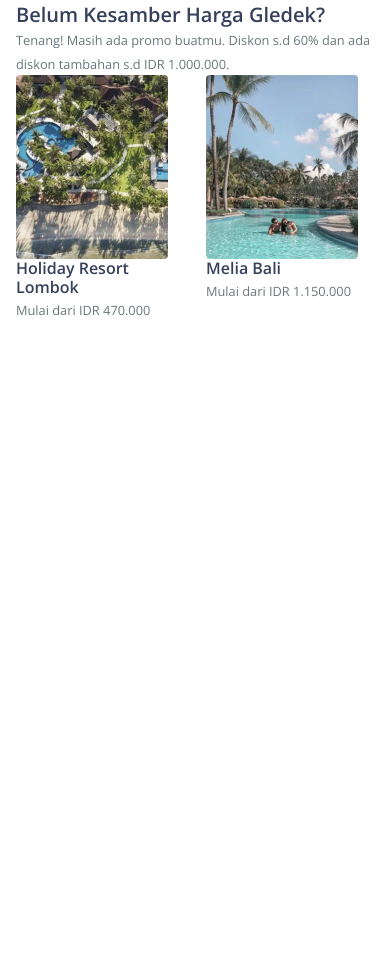
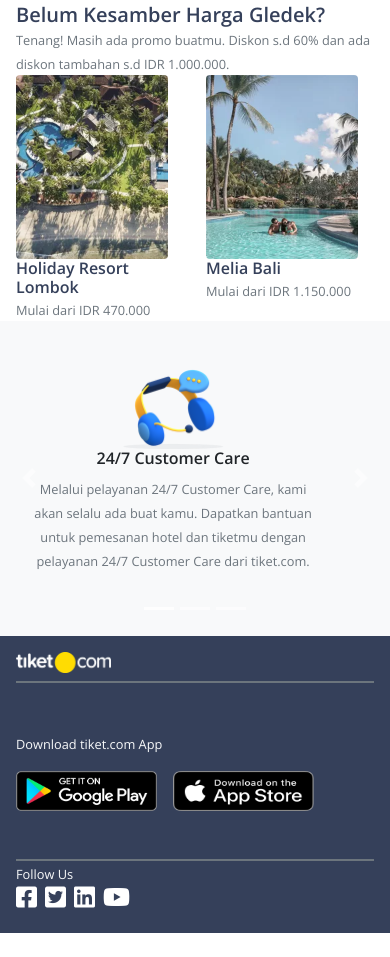
Before and after one commit to BabyCode10/bootstrap-layout, a plain HTML site: page index.html in a window 390 px wide. Shown: the part 879-1836 px from the top of the page. Before the commit the page ends 1200 px from the top, so only its background shows below. Drawn offline with nearby package versions, Linux system fonts and the light colour scheme.

Commit message:
add footer mobile

```diff
--- a/css/style.css
+++ b/css/style.css
@@ -238,7 +238,7 @@
     font-size: 10px;
   }
 
-  .jumbotron-mobile {
+  #jumbotron-mobile {
     background-color: rgb(0, 100, 210);
   }
 
--- a/index.html
+++ b/index.html
@@ -574,7 +574,7 @@
         <!-- //navbar top -->
 
         <!-- navbar button -->
-        <div class="navbar-mobile-buttom d-flex justify-content-between border-top fixed-bottom pl-2 pr-2 bg-white">
+        <div class="navbar-mobile-buttom d-flex justify-content-between border-top fixed-bottom pl-3 pr-3 bg-white">
             <div class="navbar-mobile-buttom-items d-flex flex-column">
                 <button type="button" class="btn btn-light p-0"><i class="fas fa-home"></i></button>
                 <span class="text-center">Home</span>
@@ -595,7 +595,7 @@
         <!-- //navbar button -->
 
         <!-- jumbotron carausel -->
-        <div class="jumbotron-mobile jumbotron-fluid">
+        <div class="jumbotron-mobile jumbotron-fluid" id="jumbotron-mobile">
             <div id="carouselExampleIndicators2" class="carousel slide" data-ride="carousel">
                 <ol class="carousel-indicators">
                     <li data-target="#carouselExampleIndicators2" data-slide-to="0" class="active"></li>
@@ -714,6 +714,66 @@
         </div>
         <!-- //harga mobile -->
 
+        <!-- jumbotron carausel 2 -->
+        <div class="jumbotron-mobile jumbotron-fluid bg-light">
+            <div id="carouselExampleIndicators3" class="carousel slide" data-ride="carousel" >
+                <ol class="carousel-indicators">
+                    <li data-target="#carouselExampleIndicators3" data-slide-to="0" class="active"></li>
+                    <li data-target="#carouselExampleIndicators3" data-slide-to="1"></li>
+                    <li data-target="#carouselExampleIndicators3" data-slide-to="2"></li>
+                </ol>
+                <div class="carousel-inner">
+                    <div class="carousel-item p-5 active">
+                        <img src="img/customer-service.webp" alt="..." class="d-block mx-auto" width="100" height="80">
+                        <p class="h6 font-weight-bold text-center">24/7 Customer Care</p>
+                        <p class="text-muted text-center"> <small>Melalui pelayanan 24/7 Customer Care, kami akan selalu ada buat kamu. Dapatkan bantuan untuk
+                            pemesanan hotel dan tiketmu dengan pelayanan 24/7 Customer Care dari tiket.com.</small></p>
+                    </div>
+                    <div class="carousel-item p-5">
+                        <img src="img/easy-ticket.webp" alt="..." class="d-block mx-auto" width="100" height="80">
+
+                        <p class="h6 font-weight-bold text-center">Mudahnya Pesan Tiket dan Hotel</p>
+                        <p class="text-muted text-center"><small>Pesan tiket sekaligus hotel dengan mudah dan cepat. Tidak perlu risau, hanya dengan satu
+                            sentuhan jari, tiket dan hotel yang kamu butuhkan bisa didapatkan dengan mudah.</small></p>
+
+                    </div>
+                    <div class="carousel-item p-5">
+                        <img src="img/elite-rewards.webp" alt="..." class="d-block mx-auto" width="100" height="80">
+
+                        <p class="h6 font-weight-bold text-center">Benefit tiket Elite Rewards</p>
+                        <p class="text-muted text-center"><small>Dapatkan benefit tiket Elite Rewards berupa tiket Points yang bisa kamu tukarkan dengan
+                            diskon. Juga berbagai benefit eksklusif sesuai produk yang kamu beli!</small></p>
+                    </div>
+                </div>
+                <a class="carousel-control-prev" href="#carouselExampleIndicators3" role="button" data-slide="prev">
+                    <span class="carousel-control-prev-icon" aria-hidden="true"></span>
+                    <span class="sr-only">Previous</span>
+                </a>
+                <a class="carousel-control-next" href="#carouselExampleIndicators3" role="button" data-slide="next">
+                    <span class="carousel-control-next-icon" aria-hidden="true"></span>
+                    <span class="sr-only">Next</span>
+                </a>
+            </div>
+        </div>
+        <!-- jumbotron carausel 2 -->
+
+        <footer class="p-3 mb-4" style="background-color: #35405a;">
+            <img src="img/logoWhite.webp" alt="" width="95" class="mb-2">
+            <div class="border border-bottom border-secondary"></div>
+            <p class="text-light pt-5 pb-0"><small>Download tiket.com App</small></p>
+            <div class="d-flex">
+                <img src="img/google-play-logo.webp" alt="" width="141" height="40" class="mr-3">
+                <img src="img/app-store-logo.webp" alt="" width="141" height="40">
+            </div>
+            <div class="border border-bottom border-secondary mt-5"></div>
+            <p class="text-light mb-0"><small>Follow Us</small></p>
+            <div class="d-flex">
+                <a href="#"><i class="fab fa-facebook-square mr-2 mb-2 text-white h4"></i></a>
+                <a href="#"><i class="fab fa-twitter-square mr-2 mb-2 text-white h4"></i></a>
+                <a href="#"><i class="fab fa-linkedin mr-2 mb-2 text-white h4"></i></a>
+                <a href="#"><i class="fab fa-youtube mr-2 mb-2 text-white h4"></i></a>
+            </div>
+        </footer>
 
     </div>
     <!-- //mobile view -->
```
Also changed, not shown: img/app-store-logo.webp (added), img/google-play-logo.webp (added).
